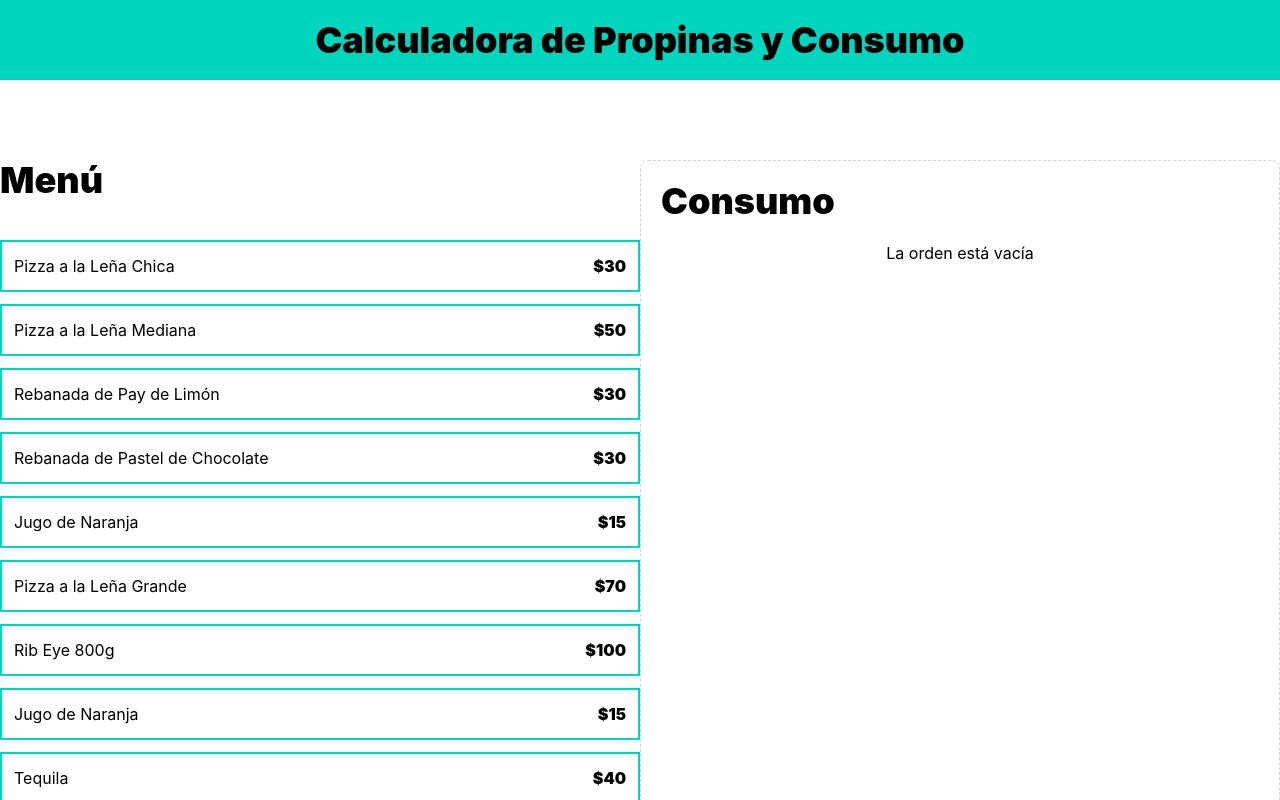
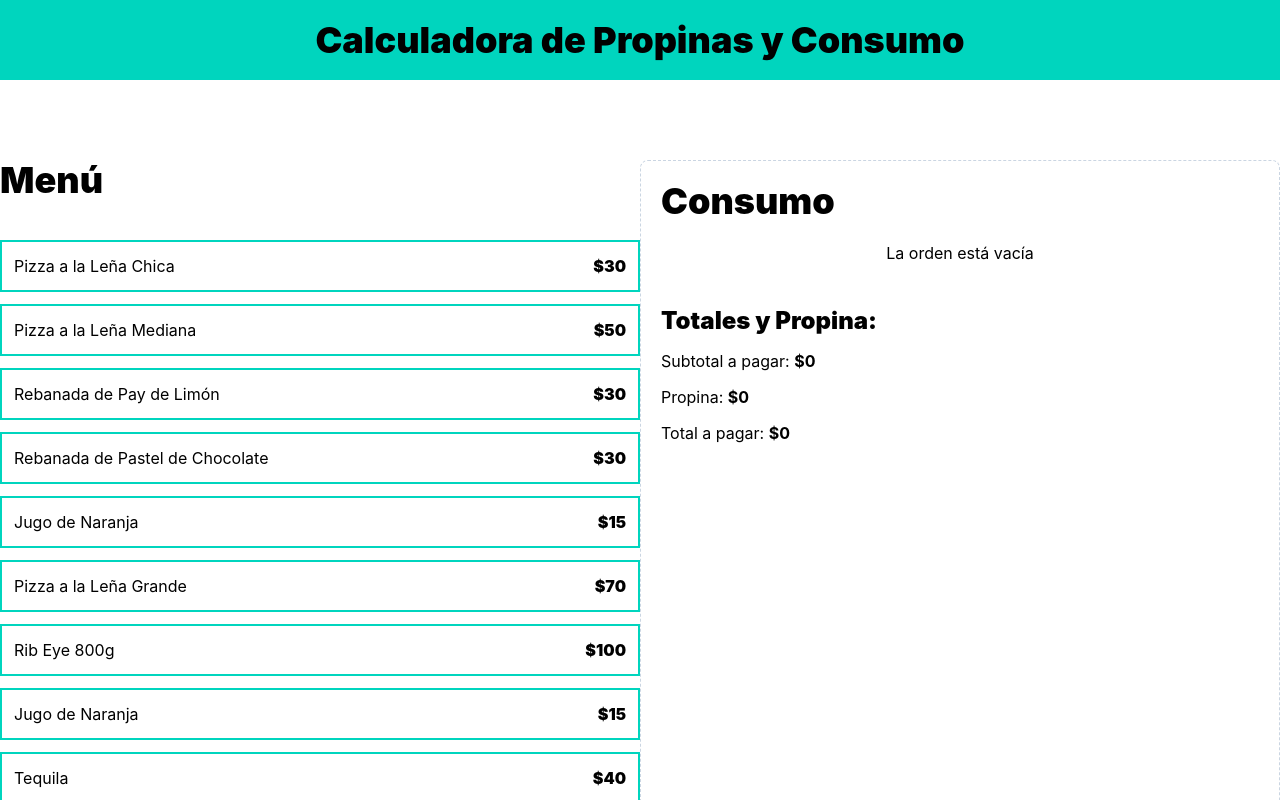
Before and after one commit to ChinoGH/04_calculadora_propinas, a React (Vite) app: page / in a window 1280 px wide. Shown: the top 800 px of the page. Built offline with nearby package versions, Linux system fonts and the light colour scheme.

Commit message:
Video 121: Creando el componente con los totales

```diff
--- a/src/App.tsx
+++ b/src/App.tsx
@@ -1,5 +1,6 @@
 import MenuItem from "./components/MenuItem"
 import OrderContets from "./components/OrderContets";
+import OrderTotals from "./components/OrderTotals";
 import { menuItems } from "./data/db"
 import useOrder from "./hooks/useOrder"
 
@@ -34,6 +35,9 @@
             order={order}
             removeItem={removeItem}
           />
+
+          <OrderTotals />
+
         </div>
       </main>
     </>
--- /dev/null
+++ b/src/components/OrderTotals.tsx
@@ -0,0 +1,22 @@
+export default function OrderTotals() {
+  return (
+    <>
+        <div className="space-y-3">
+            <h2 className="font-black text-2xl">Totales y Propina:</h2>
+            <p>Subtotal a pagar: {" "}
+                <span className="font-bold">$0</span>
+            </p>
+
+            <p>Propina: {" "}
+                <span className="font-bold">$0</span>
+            </p>
+
+            <p>Total a pagar: {" "}
+                <span className="font-bold">$0</span>
+            </p>
+        </div>
+
+        <button></button>
+    </>
+  )
+}
```
